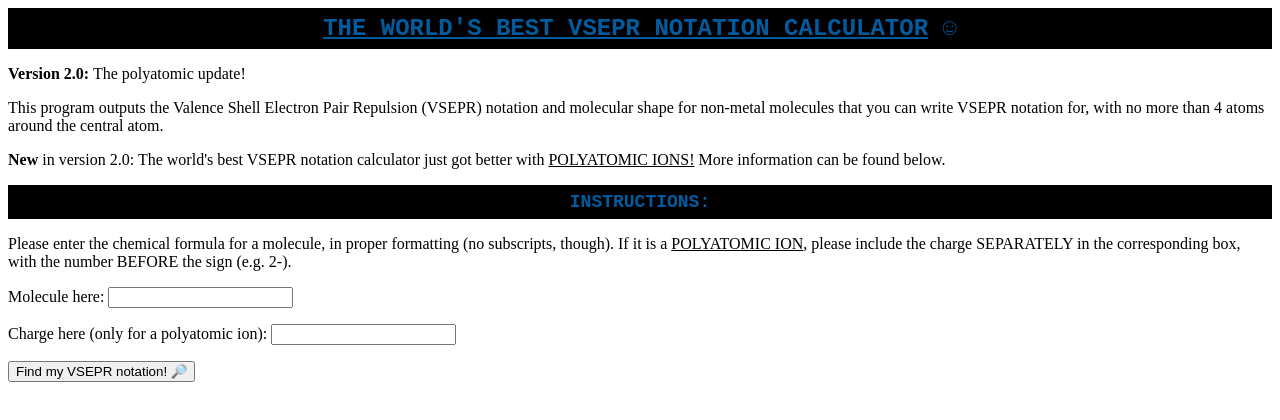
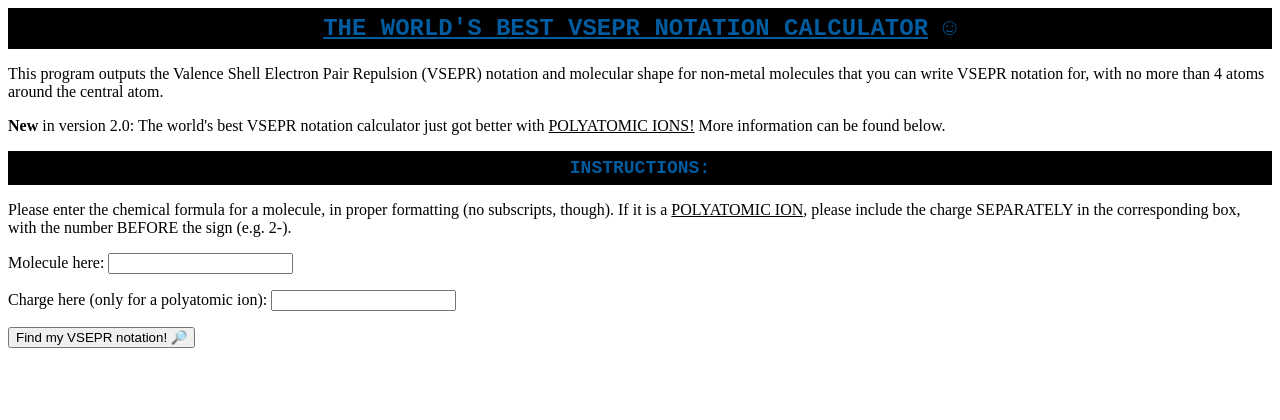
Before and after one commit to azka-siddiqui/vsepr-generator, a plain HTML site: page index.html in a window 1280 px wide. Drawn offline with Linux system fonts and the light colour scheme.

Commit message:
Update index.html

```diff
--- a/index.html
+++ b/index.html
@@ -1,9 +1,5 @@
 <!DOCTYPE HTML>
 <html>
-    <!--
-        VSEPR Notation Calculator v2.0
-        Co-created with Kelly Lang, December 2018
-    -->
     <head>
     <style>
             .rainbow {
@@ -71,7 +67,6 @@
         </head>
     <body>
         <div class = 'rainbow'><font size = '5' face = 'courier new'><b><u>THE WORLD'S BEST VSEPR NOTATION CALCULATOR</u></b> &#9786;</font></div>
-        <p><b>Version 2.0:</b> The polyatomic update!</p>
         <p>This program outputs the Valence Shell Electron Pair Repulsion (VSEPR) notation and molecular shape for non-metal molecules that you can write VSEPR notation for, with no more than 4 atoms around the central atom.</p>
         <p><b>New</b> in version 2.0: The world's best VSEPR notation calculator just got better with <u>POLYATOMIC IONS!</u> More information can be found below.</p>
         <b><div class = 'rainbow'><font size = '4' face = 'courier new'>INSTRUCTIONS:</font></div></b>
```
